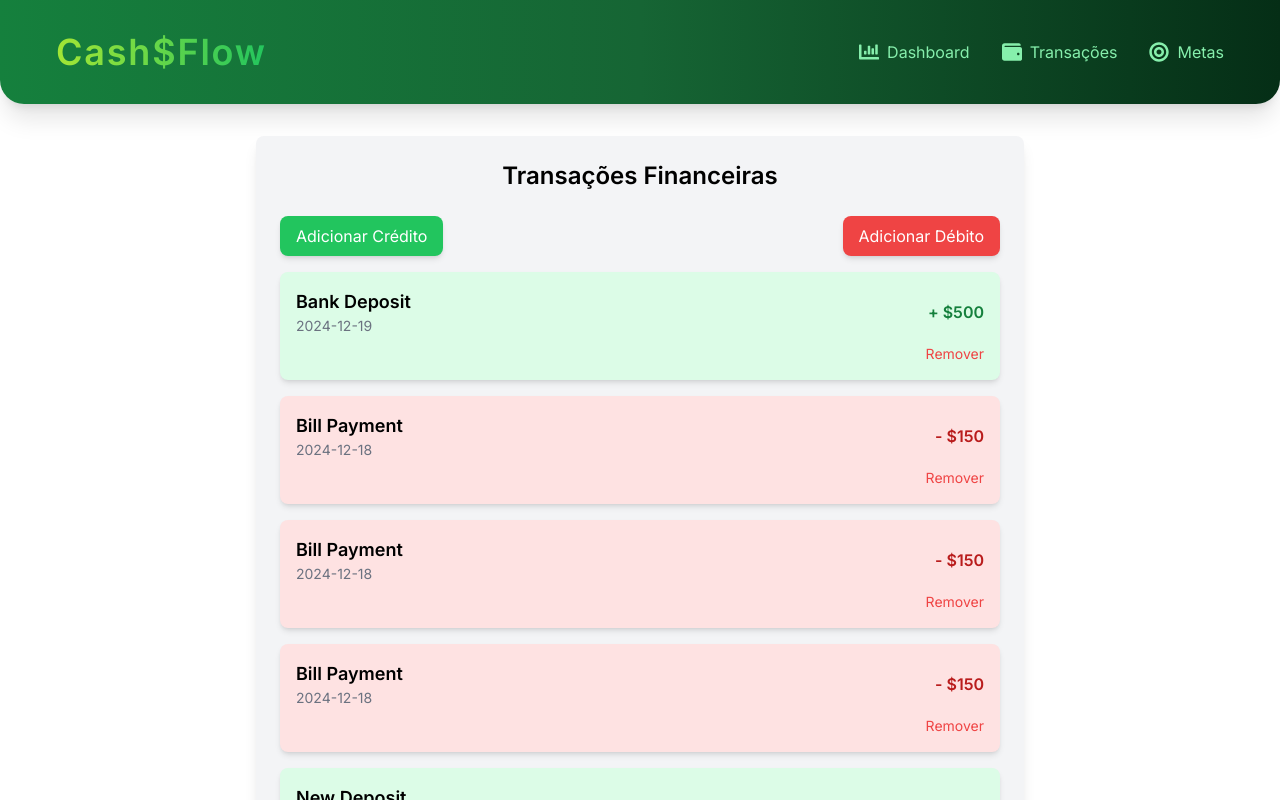
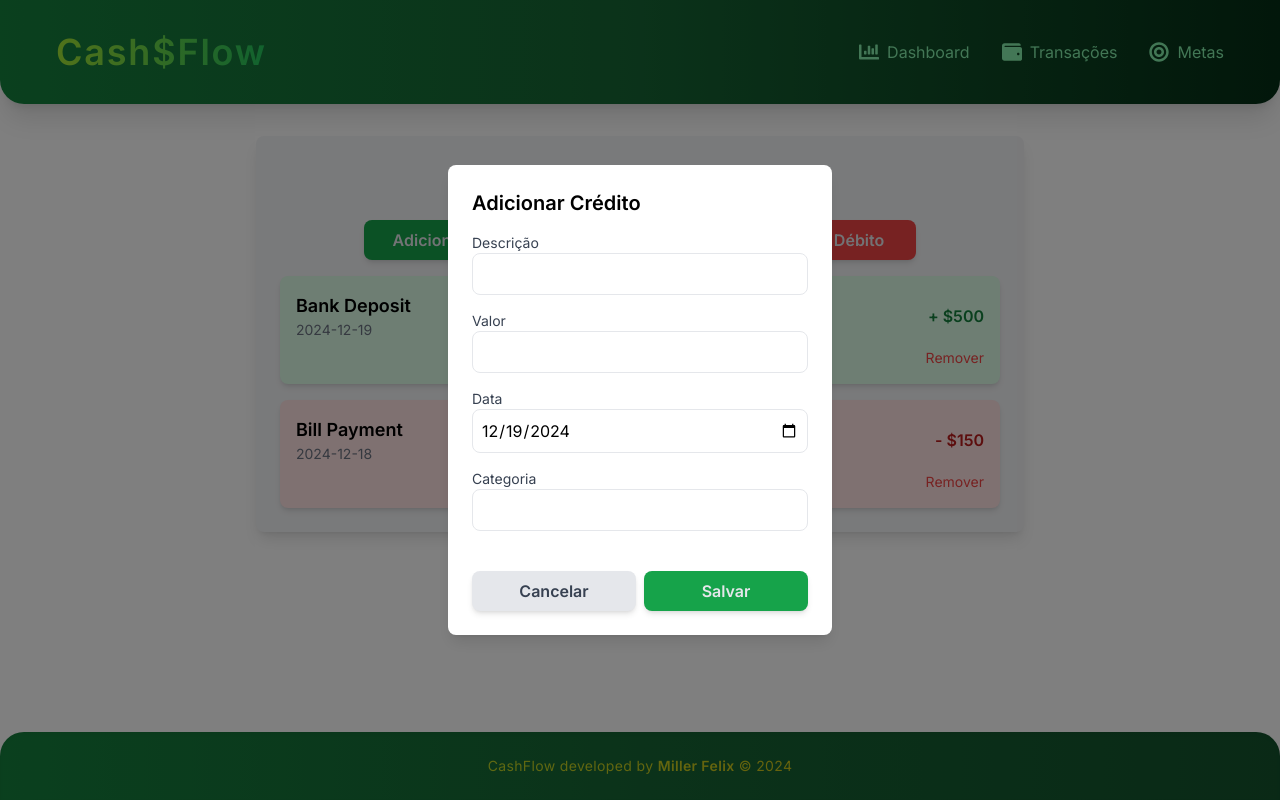
Before and after one commit to MillerFelix/cashflow-app, a React (Vite) app: page /transactions in a window 1280 px wide. Both pictures are taken after a click on the button "Adicionar Crédito". Shown: the top 800 px of the page. Built offline with nearby package versions, Linux system fonts and the light colour scheme.

Commit message:
Developing credit/debit modal and improvements

```diff
--- a/src/components/Button.jsx
+++ b/src/components/Button.jsx
@@ -1,7 +1,10 @@
 /* eslint-disable react/prop-types */
-function Button({ children }) {
+function Button({ children, bgColor, hoverColor, className, ...props }) {
   return (
-    <button className="mt-6 py-2 px-4 w-48 bg-yellow-400 text-gray-800 font-bold rounded-lg shadow-md hover:bg-yellow-500 transition-colors duration-300 block mx-auto">
+    <button
+      className={`mt-6 py-2 px-4 w-48 font-bold rounded-lg shadow-md transition-colors duration-300 block mx-auto ${bgColor} ${hoverColor} ${className}`}
+      {...props}
+    >
       {children}
     </button>
   );
--- a/src/components/Card.jsx
+++ b/src/components/Card.jsx
@@ -10,7 +10,9 @@ function InfoCard({ colorStart, colorEnd, title, button, children }) {
       <div className="mt-4">
         <p className="text-3xl font-semibold text-yellow-300">{children}</p>
       </div>
-      <Button>{button}</Button>
+      <Button bgColor="bg-yellow-400" hoverColor="hover:bg-yellow-500">
+        {button}
+      </Button>
     </div>
   );
 }
--- /dev/null
+++ b/src/components/TransactionItem.jsx
@@ -0,0 +1,53 @@
+/* eslint-disable react/prop-types */
+// Remover transação
+
+function TransactionItem({ transactions, onTransaction }) {
+  function removeTransaction(id) {
+    onTransaction(transactions.filter((transaction) => transaction.id !== id));
+  }
+
+  return (
+    <div className="space-y-4">
+      {transactions.map((transaction) => (
+        <div
+          key={transaction.id}
+          className={`p-4 rounded-lg shadow-md ${
+            transaction.type === "credit" ? "bg-green-100" : "bg-red-100"
+          }`}
+        >
+          <div className="flex justify-between items-center">
+            <div>
+              <h3 className="font-semibold text-lg">
+                {transaction.description}
+              </h3>
+              <p className="text-sm text-gray-500">{transaction.date}</p>
+            </div>
+            <div>
+              <p
+                className={`font-semibold ${
+                  transaction.type === "credit"
+                    ? "text-green-700"
+                    : "text-red-700"
+                }`}
+              >
+                {transaction.type === "credit" ? "+" : "-"} $
+                {transaction.amount}
+              </p>
+            </div>
+          </div>
+          <div className="flex justify-end mt-2">
+            <button
+              onClick={() => removeTransaction(transaction.id)}
+              className="text-sm text-red-500 hover:text-red-700"
+            >
+              Remover
+            </button>
+          </div>
+        </div>
+      ))}
+    </div>
+  );
+}
+/* eslint-enable react/prop-types */
+
+export default TransactionItem;
--- /dev/null
+++ b/src/components/TransactionModal.jsx
@@ -0,0 +1,92 @@
+import { useState } from "react";
+import Button from "./Button";
+
+/* eslint-disable react/prop-types */
+function TransactionModal({ type, onClose, onSave }) {
+  const [description, setDescription] = useState("");
+  const [amount, setAmount] = useState("");
+  const [date, setDate] = useState(new Date().toISOString().split("T")[0]);
+  const [category, setCategory] = useState("");
+
+  function handleSave() {
+    onSave(type, description, parseFloat(amount), date, category);
+    onClose();
+  }
+
+  return (
+    <div className="fixed inset-0 bg-black bg-opacity-50 flex justify-center items-center">
+      <div className="bg-white p-6 rounded-lg shadow-lg w-96">
+        <h3 className="text-xl font-semibold mb-4">
+          Adicionar {type === "credit" ? "Crédito" : "Débito"}
+        </h3>
+        <form>
+          <div className="mb-4">
+            <label className="block text-sm font-medium text-gray-700">
+              Descrição
+            </label>
+            <input
+              type="text"
+              value={description}
+              onChange={(e) => setDescription(e.target.value)}
+              className="w-full p-2 border rounded-lg"
+            />
+          </div>
+          <div className="mb-4">
+            <label className="block text-sm font-medium text-gray-700">
+              Valor
+            </label>
+            <input
+              type="number"
+              value={amount}
+              onChange={(e) => setAmount(e.target.value)}
+              className="w-full p-2 border rounded-lg"
+            />
+          </div>
+          <div className="mb-4">
+            <label className="block text-sm font-medium text-gray-700">
+              Data
+            </label>
+            <input
+              type="date"
+              value={date}
+              onChange={(e) => setDate(e.target.value)}
+              className="w-full p-2 border rounded-lg"
+            />
+          </div>
+          <div className="mb-4">
+            <label className="block text-sm font-medium text-gray-700">
+              Categoria
+            </label>
+            <input
+              type="text"
+              value={category}
+              onChange={(e) => setCategory(e.target.value)}
+              className="w-full p-2 border rounded-lg"
+            />
+          </div>
+        </form>
+        <div className="flex justify-end space-x-2">
+          <Button
+            onClick={handleSave}
+            bgColor="bg-gray-200"
+            hoverColor="hover:bg-gray-300"
+            className="text-gray-700"
+          >
+            Cancelar
+          </Button>
+          <Button
+            onClick={handleSave}
+            bgColor="bg-green-600"
+            hoverColor="hover:bg-green-700"
+            className="text-gray-200"
+          >
+            Salvar
+          </Button>
+        </div>
+      </div>
+    </div>
+  );
+}
+/* eslint-enable react/prop-types */
+
+export default TransactionModal;
--- a/src/pages/Transactions.jsx
+++ b/src/pages/Transactions.jsx
@@ -1,7 +1,9 @@
 import { useState } from "react";
+import Button from "../components/Button";
+import TransactionItem from "../components/TransactionItem";
+import TransactionModal from "../components/TransactionModal";
 
 function Transactions() {
-  // Posteriormente será consultado do firestore
   const [transactions, setTransactions] = useState([
     {
       id: 1,
@@ -17,101 +19,66 @@ function Transactions() {
       amount: 150,
       date: "2024-12-18",
     },
-    {
-      id: 2,
-      type: "debit",
-      description: "Bill Payment",
-      amount: 150,
-      date: "2024-12-18",
-    },
-    {
-      id: 2,
-      type: "debit",
-      description: "Bill Payment",
-      amount: 150,
-      date: "2024-12-18",
-    },
   ]);
 
-  // Adicionar transação
-  function addTransaction(type, description, amount) {
+  const [isModalOpen, setIsModalOpen] = useState(false);
+  const [modalType, setModalType] = useState("credit");
+
+  function addTransaction(type, description, amount, date, category) {
     const newTransaction = {
       id: transactions.length + 1,
       type,
       description,
       amount,
-      date: new Date().toISOString().split("T")[0],
+      date,
+      category,
     };
     setTransactions([...transactions, newTransaction]);
   }
 
-  // Remover transação
-  function removeTransaction(id) {
-    setTransactions(
-      transactions.filter((transaction) => transaction.id !== id)
-    );
-  }
-
   return (
     <div className="m-8 p-6 bg-gray-100 rounded-lg shadow-lg w-full max-w-3xl mx-auto">
-      <h2 className="text-2xl font-semibold text-center mb-6">
+      <h2 className="text-2xl font-semibold text-center mb-1">
         Transações Financeiras
       </h2>
 
       <div className="flex justify-between mb-4">
-        <button
-          onClick={() => addTransaction("credit", "New Deposit", 100)}
-          className="bg-green-500 text-white py-2 px-4 rounded-lg shadow-md hover:bg-green-600 transition duration-200"
+        <Button
+          onClick={() => {
+            setModalType("credit");
+            setIsModalOpen(true);
+          }}
+          bgColor="bg-green-600"
+          hoverColor="hover:bg-green-700"
+          className="text-gray-200"
         >
           Adicionar Crédito
-        </button>
-        <button
-          onClick={() => addTransaction("debit", "New Payment", 50)}
-          className="bg-red-500 text-white py-2 px-4 rounded-lg shadow-md hover:bg-red-600 transition duration-200"
+        </Button>
+        <Button
+          onClick={() => {
+            setModalType("debit");
+            setIsModalOpen(true);
+          }}
+          bgColor="bg-red-500"
+          hoverColor="hover:bg-red-800"
+          className="text-gray-200"
         >
           Adicionar Débito
-        </button>
+        </Button>
       </div>
 
-      <div className="space-y-4">
-        {transactions.map((transaction) => (
-          <div
-            key={transaction.id}
-            className={`p-4 rounded-lg shadow-md ${
-              transaction.type === "credit" ? "bg-green-100" : "bg-red-100"
-            }`}
-          >
-            <div className="flex justify-between items-center">
-              <div>
-                <h3 className="font-semibold text-lg">
-                  {transaction.description}
-                </h3>
-                <p className="text-sm text-gray-500">{transaction.date}</p>
-              </div>
-              <div>
-                <p
-                  className={`font-semibold ${
-                    transaction.type === "credit"
-                      ? "text-green-700"
-                      : "text-red-700"
-                  }`}
-                >
-                  {transaction.type === "credit" ? "+" : "-"} $
-                  {transaction.amount}
-                </p>
-              </div>
-            </div>
-            <div className="flex justify-end mt-2">
-              <button
-                onClick={() => removeTransaction(transaction.id)}
-                className="text-sm text-red-500 hover:text-red-700"
-              >
-                Remover
-              </button>
-            </div>
-          </div>
-        ))}
-      </div>
+      <TransactionItem
+        transactions={transactions}
+        onTransaction={setTransactions}
+      />
+
+      {isModalOpen && (
+        <TransactionModal
+          type={modalType}
+          onClose={() => setIsModalOpen(false)}
+          onSave={addTransaction}
+        />
+      )}
     </div>
   );
 }
```
